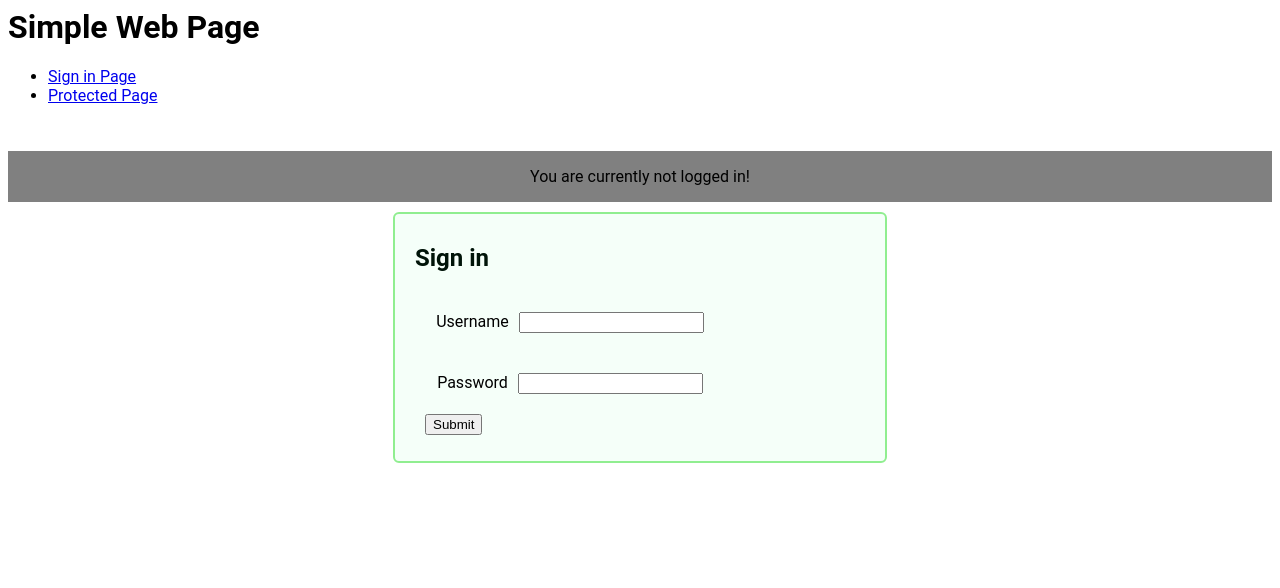
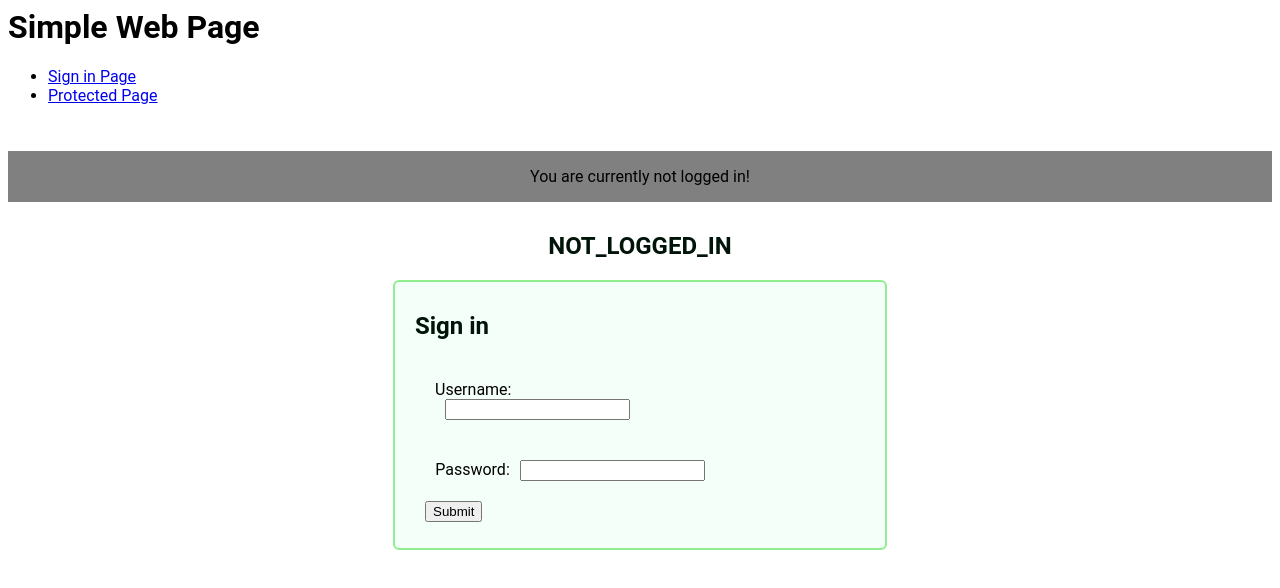
Before and after one commit to Didoni/interview-website-react, a React app: page /signin in a window 1280 px wide. Shown: the top 588 px of the page. Built offline with nearby package versions, Linux system fonts and the light colour scheme.

Commit message:
Call the API to authenticate, push entries to history stack, handle auth errors

```diff
--- a/src/components/App.js
+++ b/src/components/App.js
@@ -4,12 +4,49 @@ import {
     Switch,
     Link,
     Route
-}
-    from "react-router-dom"
+} from "react-router-dom"
 import PrivateNotes from "./PrivateNotes"
 import SignInForm from "./SignInForm"
 
-function App() {
+class App extends React.Component {
+
+    constructor() {
+        super();
+
+        this.state = {
+            errorMessage: "",
+            loggedInStatus: "NOT_LOGGED_IN",
+            user: {}
+        };
+
+        this.onSuccessfulAuth = this.onSuccessfulAuth.bind(this);
+        this.onFailedAuth = this.onFailedAuth.bind(this);
+        this.onSignout = this.onSignout.bind(this);
+    }
+
+    onSuccessfulAuth(username) {
+        this.setState({
+            loggedInStatus: "LOGGED_IN",
+            user: username,
+            errorMessage: ""
+        });
+    }
+
+    onFailedAuth() {
+        this.setState({
+           errorMessage: "Could not sign in."
+        });
+        console.log("failed Sign in");
+    }
+
+    onSignout() {
+        this.setState({
+            loggedInStatus: "NOT_LOGGED_IN",
+            user: {}
+        });
+    }
+
+    render() {
         return (
             <div>
                 <h1>Simple Web Page</h1>
@@ -24,17 +61,38 @@ function App() {
                             </li>
                         </ul>
                         <Switch>
-                        <Route path="/signin">
-                            <SignInForm />
-                        </Route>
-                        <Route path="/notes">
-                            <PrivateNotes />
-                        </Route>
+                            <Route
+                                exact
+                                path="/signin"
+                                render={props => (
+                                    <SignInForm
+                                        { ... props}
+                                        loggedInStatus={this.state.loggedInStatus}
+                                        onSuccessfulAuth={this.onSuccessfulAuth}
+                                        onFailedAuth={this.onFailedAuth}
+                                        errorMessage={this.state.errorMessage}
+                                    />
+                                )}
+
+                            />
+                            <Route
+                                exact
+                                path="/notes"
+                                render={props => (
+                                    <PrivateNotes
+                                        { ... props}
+                                        loggedInStatus={this.state.loggedInStatus}
+                                        user={this.state.user}
+                                        onSignout={this.onSignout}
+                                    />
+                                )}
+                            />
                         </Switch>
                     </div>
                 </Router>
             </div>
-    )
+        );
+    }
 }
 
 export default App
--- a/src/components/InfoBanner.js
+++ b/src/components/InfoBanner.js
@@ -2,7 +2,7 @@ import React from "react";
 
 function InfoBanner(props) {
     const bannerStyle = {
-        backgroundColor: props.success ? "green" : "grey"
+        backgroundColor: props.success ? "green" : props.failure ? "red" : "grey"
     };
 
     return(
--- a/src/components/PrivateNotes.js
+++ b/src/components/PrivateNotes.js
@@ -1,21 +1,29 @@
 import React from "react"
 import InfoBanner from "./InfoBanner";
-import { useHistory } from "react-router-dom";
 
-function PrivateNotes() {
+class PrivateNotes extends React.Component  {
 
-    let history = useHistory();
+    constructor(props) {
+        super(props);
 
-    function handleSignout(e) {
-        history.push('/signin');
+        this.handleSignout = this.handleSignout.bind(this);
     }
 
-    return(
-        <div className="form-wrapper">
-            <InfoBanner text="You are logged into your Private Notest page." success />
-            <button onClick={handleSignout}>Sign out</button>
-        </div>
-    );
+    handleSignout(e) {
+        this.props.onSignout();
+        this.props.history.push('/signin');
+    }
+
+    render() {
+        const welcomeText = "Welcome " + this.props.user  + ". You are logged into your Private Notest page.";
+        return(
+            <div className="form-wrapper">
+                <InfoBanner text={welcomeText} success />
+                <h2>{this.props.loggedInStatus}</h2>
+                <button onClick={this.handleSignout}>Sign out</button>
+            </div>
+        );
+    }
 }
 
 export default PrivateNotes
--- a/src/components/SignInForm.js
+++ b/src/components/SignInForm.js
@@ -1,29 +1,78 @@
 import React from "react"
 import InfoBanner from "./InfoBanner";
-import { useHistory} from "react-router-dom";
 
-function SignInForm() {
+class SignInForm extends React.Component {
+    constructor(props) {
+        super(props);
+        this.state = { username: '' , password: ''};
 
-    let history = useHistory();
+        this.authenticate = this.authenticate.bind(this);
+        this.handlePasswordChange = this.handlePasswordChange.bind(this);
+        this.handleUsernameChange = this.handleUsernameChange.bind(this);
+    }
 
-    function handleSubmit(e) {
+    handlePasswordChange(event) {
+        this.setState({password: event.target.value});
+    }
+
+    handleUsernameChange(event) {
+        this.setState({username: event.target.value});
+    }
+
+    authenticate(e) {
         e.preventDefault();
-        history.push('/notes');
+        const credentials = this.state;
+        fetch('http://localhost:3333/login', {
+            method: 'POST',
+            body: JSON.stringify(credentials),
+            headers: {
+              'Content-Type': 'application/json'
+            },
+        })
+        .then(response => {
+                if (response.ok) {
+                    return response.json();
                 }
+                throw new Error('Request failed!');
+            }, networkError => {
+                throw new Error('Request failed due to network error!');
+        })
+        .then(jsonResponse => {
+            console.log(jsonResponse);
+            this.props.onSuccessfulAuth(credentials.username);
+            this.props.history.push('/notes');
+        })
+        .catch(error => {
+            this.props.onFailedAuth();
+            console.log(error.message);
+            this.props.history.push('/signin');
+        });
+
+        this.setState({username: "", password: ""});
+    }
+
+    render() {
+        const errorMessage = this.props.errorMessage;
+        const banner = errorMessage ?
+              <InfoBanner text={errorMessage} failure />
+            : <InfoBanner text="You are currently not logged in!"/>;
 
         return(
             <div className="form-wrapper">
-            <InfoBanner text="You are currently not logged in!"/>
+                {banner}
+                <h2>{this.props.loggedInStatus}</h2>
                 <div className="singin-form">
                     <h2>Sign in</h2>
-                <form onSubmit={handleSubmit}>
+                    <form onSubmit={this.authenticate}>
                         <div className="username">
-                        <label htmlFor="username">Username</label>
-                        <input name="username" className="form-control" type="text" />
+                            <label>Username:
+                                <input name="username" type="text" value={this.state.username} onChange={this.handleUsernameChange} />
+                            </label>
                         </div>
                         <div className="password">
-                        <label htmlFor="password">Password</label>
-                        <input type="password" name="password" />
+                            <label>Password:
+                                <input type="password" name="password" value={this.state.password} onChange={this.handlePasswordChange}/>
+                            </label>
                         </div>
                         <div className="submit">
                         <input type="submit" value="Submit" />
@@ -31,7 +80,8 @@ function SignInForm() {
                     </form>
                 </div>
             </div>
-    )
+        );
+    }
 }
 
 export default SignInForm
```
Lines whose indentation alone changed are shown as unchanged.
